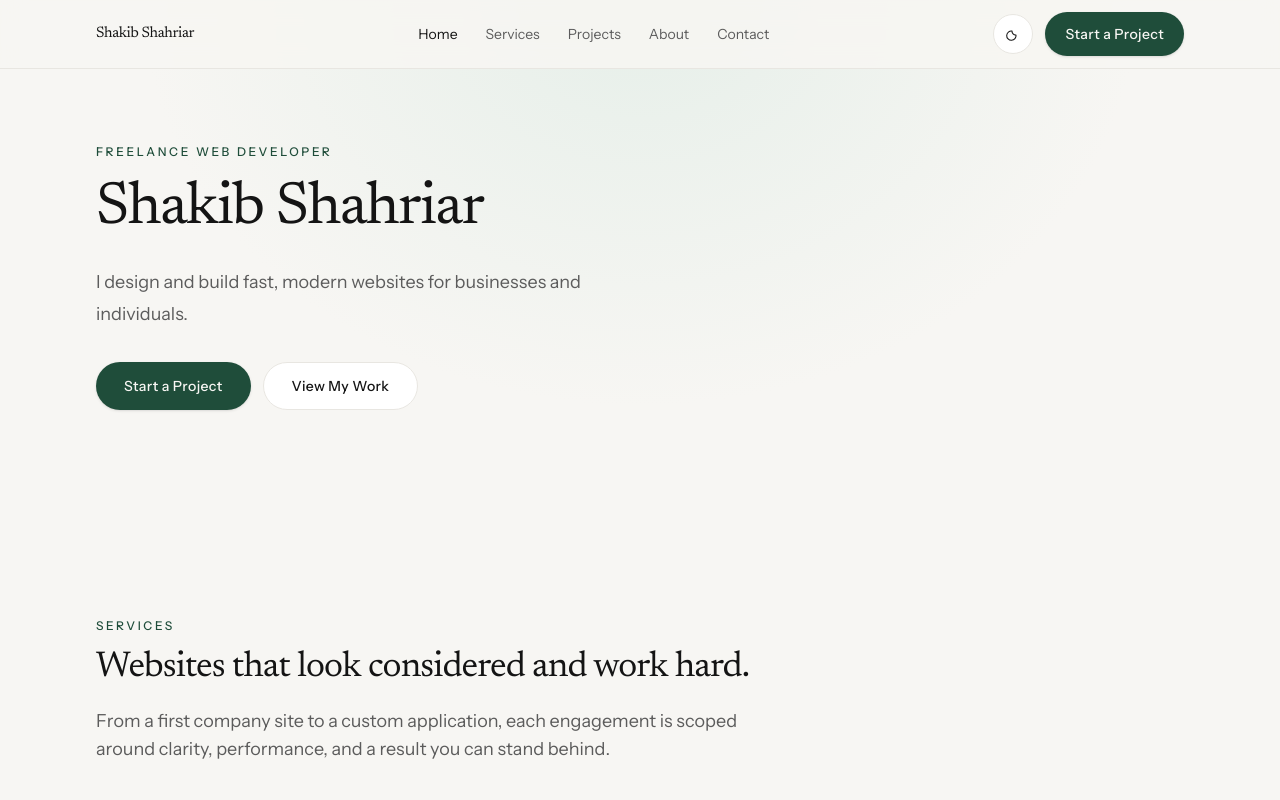
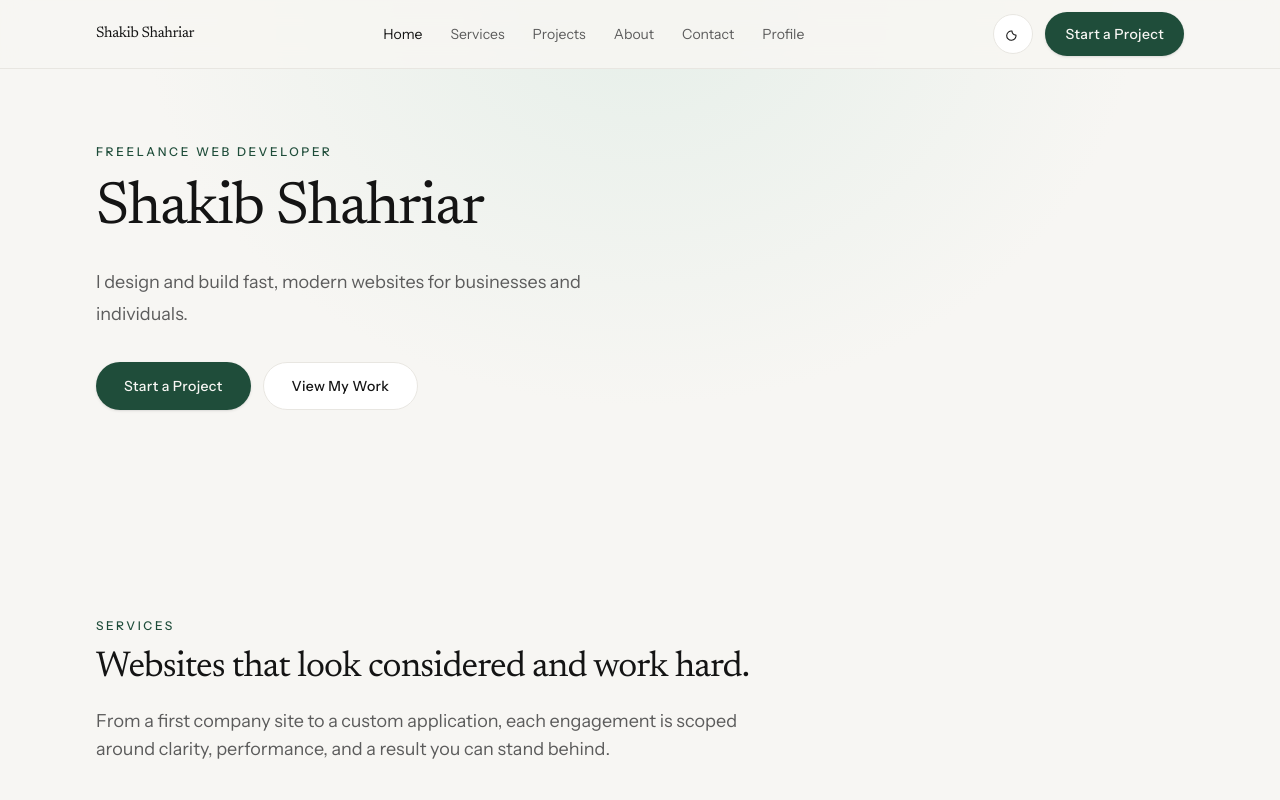
Before and after one commit to towkirahmedrony/portfolio, a Next.js app: page / in a window 1280 px wide. Shown: the top 800 px of the page. Built offline with nearby package versions, Linux system fonts and the light colour scheme.

Commit message:
update Co-authored-by: monkeycode-ai <monkeycode-ai@chaitin.com>

```diff
--- a/src/data/site.ts
+++ b/src/data/site.ts
@@ -19,6 +19,7 @@ export const navigation: NavItem[] = [
   { href: "/projects", label: "Projects" },
   { href: "/about", label: "About" },
   { href: "/contact", label: "Contact" },
+  { href: "/profile", label: "Profile" },
 ];
 
 export const socialLinks: SocialLink[] = [];
```
